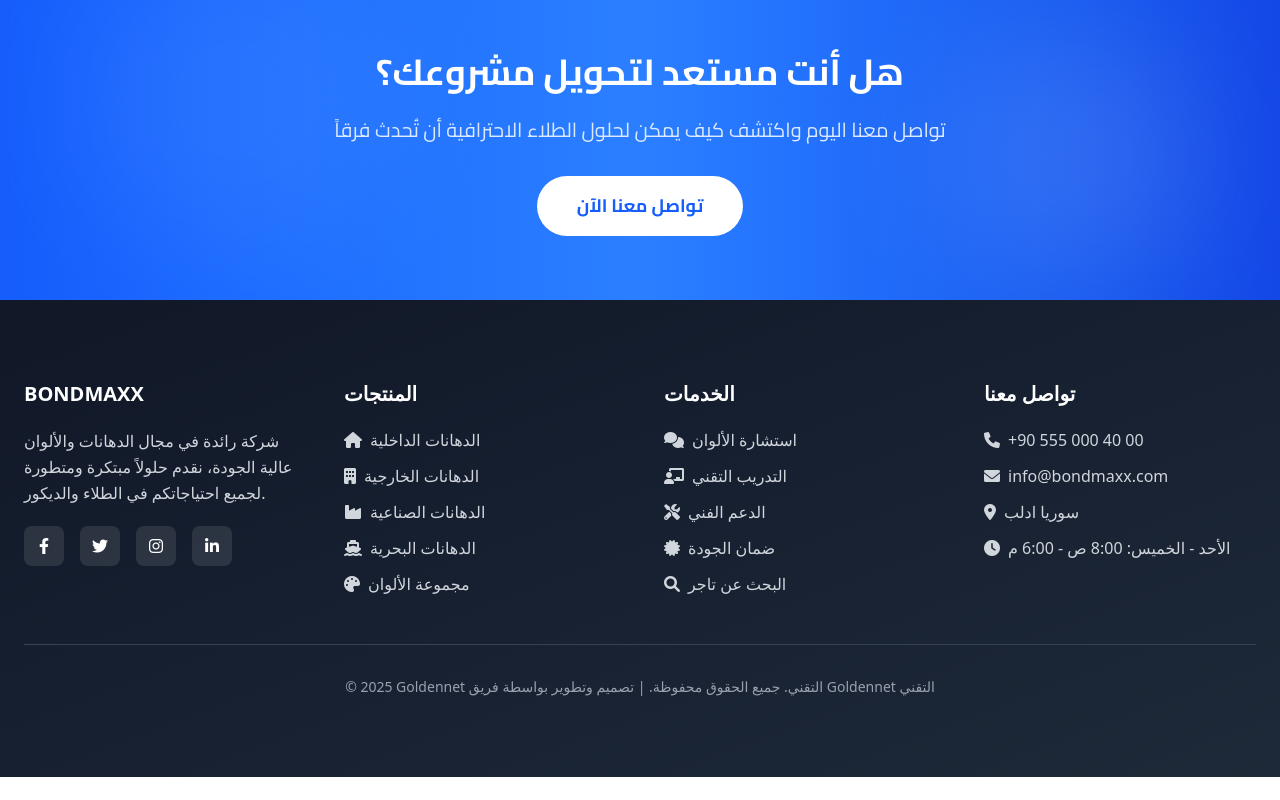
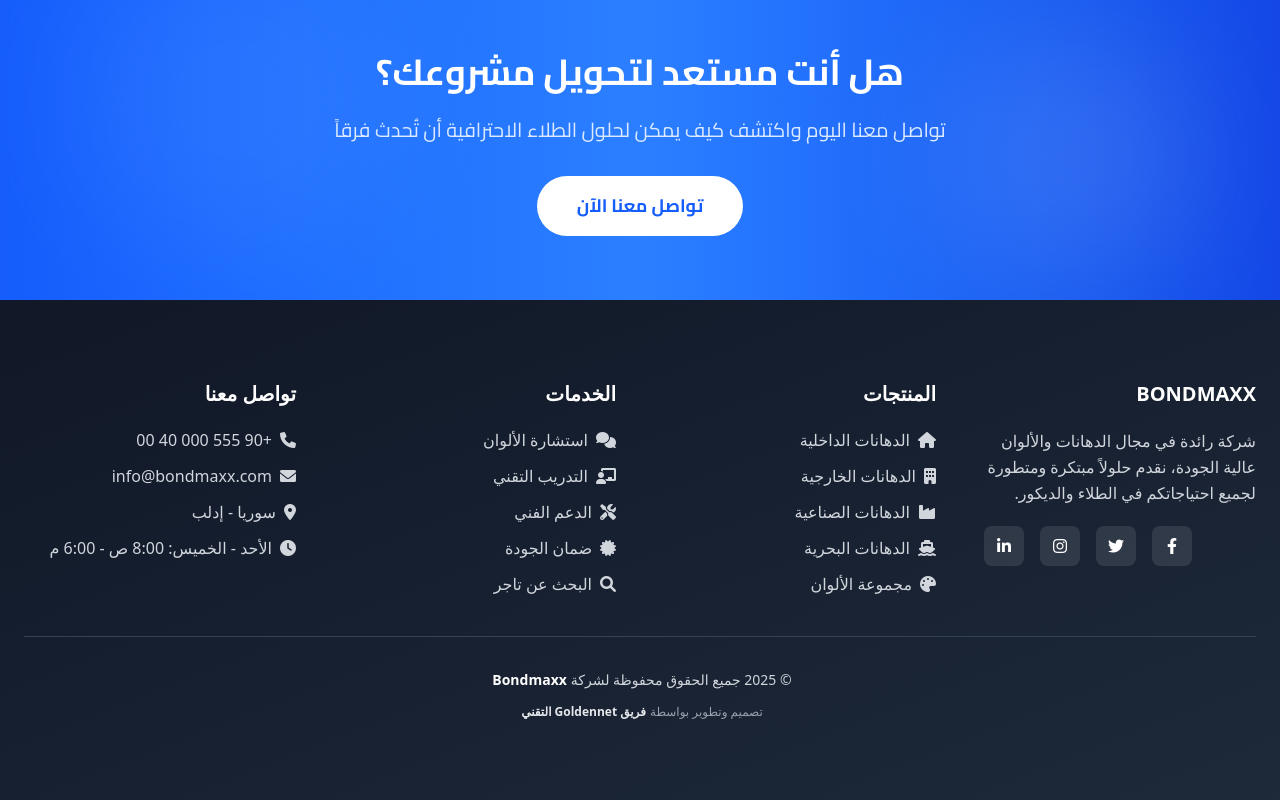
Before and after one commit to bondmaxx-team/bondmaxx-react, a React (Vite) app: page /interior-colors in a window 1280 px wide. Shown: the part 3711-4511 px from the top of the page. Before the commit the page ends 4488 px from the top, so only its background shows below. Built offline with nearby package versions, Linux system fonts and the light colour scheme.

Commit message:
footer edit

```diff
--- a/src/components/Footer.jsx
+++ b/src/components/Footer.jsx
@@ -2,7 +2,7 @@ export default function Footer() {
   const socialLinks = [
     { icon: "fab fa-facebook-f", hoverColor: "hover:bg-blue-600" },
     { icon: "fab fa-twitter", hoverColor: "hover:bg-blue-400" },
-    { icon: "fab fa-instagram", hoverColor: "hover:bg-blue-700" },
+    { icon: "fab fa-instagram", hoverColor: "hover:bg-pink-500" },
     { icon: "fab fa-linkedin-in", hoverColor: "hover:bg-blue-700" },
   ];
 
@@ -33,7 +33,7 @@ export default function Footer() {
       label: "info@bondmaxx.com",
       href: "mailto:info@bondmaxx.com",
     },
-    { icon: "fas fa-map-marker-alt", label: "سوريا ادلب", href: "#" },
+    { icon: "fas fa-map-marker-alt", label: "سوريا - إدلب", href: "#" },
     {
       icon: "fas fa-clock",
       label: "الأحد - الخميس: 8:00 ص - 6:00 م",
@@ -42,16 +42,19 @@ export default function Footer() {
   ];
 
   return (
-    <footer className="bg-gradient-to-br from-gray-900 to-gray-800 text-white py-20 px-6">
-      <div className="max-w-7xl mx-auto grid gap-12 md:grid-cols-4">
+    <footer
+      dir="rtl"
+      className="bg-gradient-to-br from-gray-900 to-gray-800 text-white py-20 px-6"
+    >
+      <div className="max-w-7xl mx-auto grid gap-12 md:grid-cols-4 text-right">
         {/* Section 1 */}
         <div>
-          <h3 className="text-xl font-semibold mb-5">BONDMAXX</h3>
+          <h3 className="text-xl font-bold mb-5">BONDMAXX</h3>
           <p className="text-gray-300 mb-5 leading-relaxed">
             شركة رائدة في مجال الدهانات والألوان عالية الجودة، نقدم حلولاً
             مبتكرة ومتطورة لجميع احتياجاتكم في الطلاء والديكور.
           </p>
-          <div className="flex gap-4 mt-4">
+          <div className="flex gap-4 mt-4 justify-end">
             {socialLinks.map((social, index) => (
               <div
                 key={index}
@@ -65,7 +68,7 @@ export default function Footer() {
 
         {/* Section 2 - Products */}
         <div>
-          <h3 className="text-xl font-semibold mb-5">المنتجات</h3>
+          <h3 className="text-xl font-bold mb-5">المنتجات</h3>
           <ul className="space-y-3">
             {products.map((product, index) => (
               <li key={index}>
@@ -74,7 +77,7 @@ export default function Footer() {
                   className="flex items-center gap-2 text-gray-300 hover:text-white transition"
                 >
                   <i className={product.icon}></i>
-                  {product.label}
+                  <span>{product.label}</span>
                 </a>
               </li>
             ))}
@@ -83,7 +86,7 @@ export default function Footer() {
 
         {/* Section 3 - Services */}
         <div>
-          <h3 className="text-xl font-semibold mb-5">الخدمات</h3>
+          <h3 className="text-xl font-bold mb-5">الخدمات</h3>
           <ul className="space-y-3">
             {services.map((service, index) => (
               <li key={index}>
@@ -92,7 +95,7 @@ export default function Footer() {
                   className="flex items-center gap-2 text-gray-300 hover:text-white transition"
                 >
                   <i className={service.icon}></i>
-                  {service.label}
+                  <span>{service.label}</span>
                 </a>
               </li>
             ))}
@@ -101,7 +104,7 @@ export default function Footer() {
 
         {/* Section 4 - Contact */}
         <div>
-          <h3 className="text-xl font-semibold mb-5">تواصل معنا</h3>
+          <h3 className="text-xl font-bold mb-5">تواصل معنا</h3>
           <ul className="space-y-3">
             {contactInfo.map((contact, index) => (
               <li key={index}>
@@ -110,7 +113,7 @@ export default function Footer() {
                   className="flex items-center gap-2 text-gray-300 hover:text-white transition"
                 >
                   <i className={contact.icon}></i>
-                  {contact.label}
+                  <span>{contact.label}</span>
                 </a>
               </li>
             ))}
@@ -119,9 +122,19 @@ export default function Footer() {
       </div>
 
       {/* Footer Bottom */}
-      <div className="border-t border-gray-700 mt-12 pt-8 text-center text-gray-400 text-sm">
-        &copy; 2025 Goldennet التقني. جميع الحقوق محفوظة. | تصميم وتطوير بواسطة
-        فريق Goldennet التقني
+      <div className="border-t border-gray-700 pt-8 mt-10">
+        <div className="text-center text-gray-300 text-sm leading-relaxed space-y-2">
+          <p className="mb-3">
+            &copy; {new Date().getFullYear()} جميع الحقوق محفوظة لشركة
+            <span className="font-semibold text-white mx-1">Bondmaxx</span>
+          </p>
+          <p className="text-xs text-gray-400">
+            تصميم وتطوير بواسطة
+            <span className="font-semibold text-gray-200 mx-1">
+              فريق Goldennet التقني
+            </span>
+          </p>
+        </div>
       </div>
     </footer>
   );
--- a/src/components/about.jsx
+++ /dev/null
@@ -1,143 +0,0 @@
-import backgroundImage from "../assets/1.jpeg";
-
-export default function About() {
-  const industries = [
-    {
-      icon: "fa-home",
-      title: "القطاع السكني",
-      description:
-        "حلول طلاء متطورة للمنازل والشقق والفيلات مع ضمان الجودة والأناقة",
-    },
-    {
-      icon: "fa-building",
-      title: "القطاع التجاري",
-      description:
-        "طلاء المباني التجارية والمكاتب والمراكز التسويقية بأحدث التقنيات",
-    },
-    {
-      icon: "fa-industry",
-      title: "القطاع الصناعي",
-      description:
-        "حلول طلاء متخصصة للمنشآت الصناعية والمصانع مقاومة للظروف القاسية",
-    },
-    {
-      icon: "fa-ship",
-      title: "القطاع البحري",
-      description:
-        "طلاء السفن والمنشآت البحرية بتقنيات مقاومة للتآكل والمياه المالحة",
-    },
-  ];
-
-  return (
-    <div
-      className="min-h-screen bg-gray-50"
-      dir="rtl"
-      style={{ fontFamily: "Cairo, Tajawal, Arial, sans-serif" }}
-    >
-      {/* Hero About Section */}
-      <section className="relative text-white py-24 overflow-hidden">
-        {/* Background Image */}
-        <div
-          className="absolute inset-0 bg-cover bg-center bg-no-repeat"
-          style={{ backgroundImage: `url(${backgroundImage})` }}
-        ></div>
-
-        {/* Dark Overlay for better text readability */}
-        <div className="absolute inset-0 bg-gradient-to-b from-black/60 via-black/50 to-black/60"></div>
-
-        <div className="max-w-7xl mx-auto px-6 relative z-10">
-          <h1 className="text-4xl md:text-5xl lg:text-6xl font-bold mb-6 text-center drop-shadow-lg">
-            حول بوندماكس
-          </h1>
-          <h2 className="text-2xl md:text-3xl lg:text-4xl font-semibold mb-8 text-center text-blue-100 drop-shadow-lg">
-            نُضفي الحياة على الألوان
-          </h2>
-
-          <div className="max-w-4xl mx-auto space-y-6 text-center">
-            <p className="text-base md:text-lg lg:text-xl leading-relaxed drop-shadow-md">
-              في بوندماكس، لا نبيع الدهانات فحسب، بل نوفر الألوان التي تُغير
-              عالمك. متخصصون في طلاءات الديكور الداخلي والخارجي والسيارات
-              والبحرية، نُحوّل كل مساحة وسطح إلى انعكاس لذوقك وطموحك.
-            </p>
-            <p className="text-base md:text-lg lg:text-xl leading-relaxed drop-shadow-md">
-              باستخدام أحدث التقنيات ومواد عالية الجودة لا تُضاهى، نُقدم تشطيبات
-              لا تتميز فقط بالحيوية والمتانة الاستثنائية، بل تُحافظ أيضًا على
-              البيئة. بوندماكس شريكك في الحماية والجمال، مما يضمن لمشاريعك أن
-              تصمد أمام اختبار الزمن والذوق الرفيع.
-            </p>
-            <div className="pt-6">
-              <p className="text-lg md:text-xl lg:text-2xl font-bold bg-white text-blue-600 inline-block px-6 md:px-8 py-3 md:py-4 rounded-full shadow-lg">
-                اختر بوندماكس. لا تُغيّر اللون فحسب، بل ارتقِ بتجربة مميزة
-              </p>
-            </div>
-          </div>
-        </div>
-      </section>
-
-      {/* Industries Section */}
-      <section className="py-20 bg-white">
-        <div className="max-w-7xl mx-auto px-6">
-          <div className="text-center mb-16">
-            <h2 className="text-3xl md:text-4xl lg:text-5xl font-bold mb-4 text-gray-800">
-              الصناعات التي نخدمها
-            </h2>
-            <div className="w-24 h-1 bg-blue-600 mx-auto mb-6"></div>
-            <p className="text-base md:text-lg text-gray-600 max-w-3xl mx-auto leading-relaxed">
-              نقدم حلول الطلاء المتخصصة والمبتكرة لمختلف الصناعات والقطاعات، مع
-              ضمان أعلى معايير الجودة والأداء
-            </p>
-          </div>
-
-          <div className="grid grid-cols-1 sm:grid-cols-2 lg:grid-cols-4 gap-8">
-            {industries.map((industry, index) => (
-              <div
-                key={index}
-                className="group relative bg-white rounded-2xl p-8 text-center transition-all duration-300 border border-gray-200 hover:border-blue-500 hover:shadow-xl hover:-translate-y-2"
-              >
-                <div className="absolute inset-0 bg-blue-50 rounded-2xl opacity-0 group-hover:opacity-100 transition-opacity duration-300"></div>
-
-                <div className="relative z-10">
-                  <div className="w-20 h-20 mx-auto mb-6 bg-blue-100 rounded-full flex items-center justify-center group-hover:scale-110 transition-transform duration-300">
-                    <i
-                      className={`fas ${industry.icon} text-4xl text-blue-600`}
-                    ></i>
-                  </div>
-
-                  <h3 className="text-lg md:text-xl font-bold text-gray-800 mb-3 group-hover:text-blue-600 transition-colors">
-                    {industry.title}
-                  </h3>
-
-                  <p className="text-sm md:text-base text-gray-600 leading-relaxed">
-                    {industry.description}
-                  </p>
-                </div>
-              </div>
-            ))}
-          </div>
-        </div>
-      </section>
-
-      {/* CTA Section */}
-      <section className="relative py-16 bg-gradient-to-r from-blue-600 via-blue-500 to-blue-700 overflow-hidden">
-        {/* Decorative Circles */}
-        <div className="absolute inset-0 opacity-10">
-          <div className="absolute top-10 right-20 w-64 h-64 bg-white rounded-full filter blur-3xl"></div>
-          <div className="absolute bottom-10 left-20 w-80 h-80 bg-blue-300 rounded-full filter blur-3xl"></div>
-        </div>
-
-        <div className="max-w-7xl mx-auto px-6 text-center relative z-10">
-          <h3 className="text-2xl md:text-3xl lg:text-4xl font-bold text-white mb-6">
-            هل أنت مستعد لتحويل مشروعك؟
-          </h3>
-          <p className="text-lg md:text-xl text-blue-100 mb-8 max-w-2xl mx-auto">
-            تواصل معنا اليوم واكتشف كيف يمكن لحلول الطلاء الاحترافية أن تُحدث
-            فرقاً
-          </p>
-          <button className="bg-white text-blue-600 px-8 md:px-10 py-3 md:py-4 rounded-full text-base md:text-lg font-bold hover:bg-blue-50 hover:shadow-xl transform hover:scale-105 transition-all duration-300">
-            تواصل معنا الآن
-          </button>
-        </div>
-      </section>
-    </div>
-  );
-}
```
